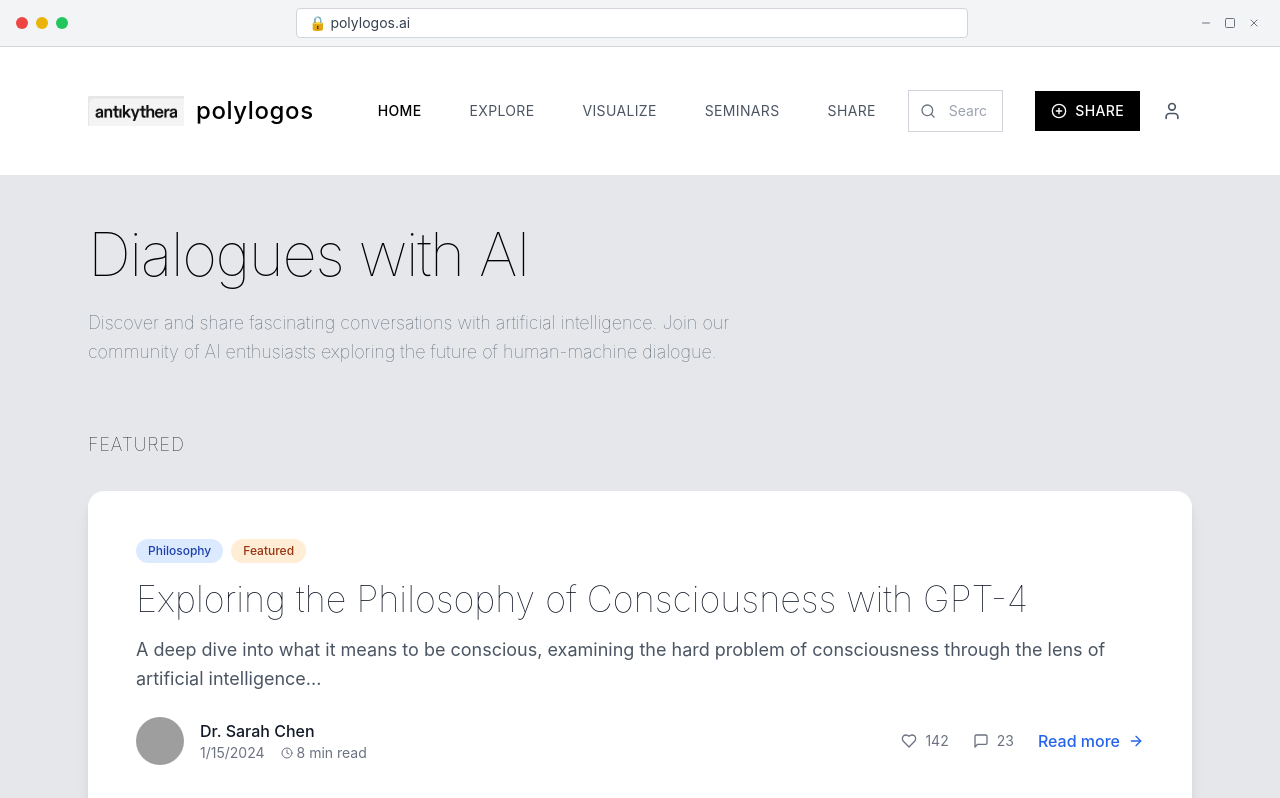
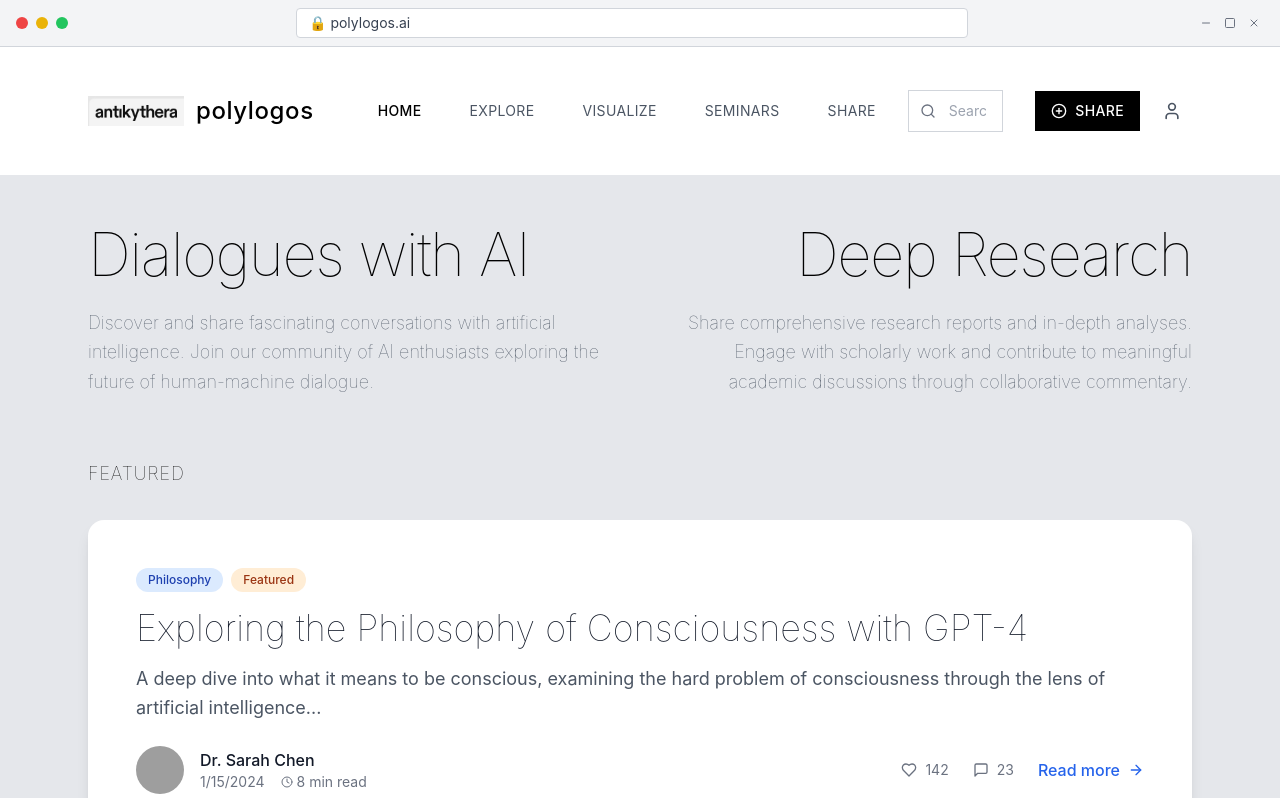
Before and after one commit to benjaminbratton/ai-chat-chronicles, a React (Vite) app: page / in a window 1280 px wide. Shown: the top 798 px of the page. Built offline with nearby package versions, Linux system fonts and the light colour scheme; grey boxes are pictures that could not be loaded.

Commit message:
Add Deep Research section
Added a "Deep Research" section to the right side of the main page, mirroring the "Dialogues with AI" section, allowing users to share and comment on research reports.

```diff
--- a/src/pages/Index.tsx
+++ b/src/pages/Index.tsx
@@ -91,15 +91,29 @@ const Index = () => {
       <Header />
 
       <main className="max-w-6xl mx-auto px-6 py-12">
-        {/* Hero Section */}
-        <div className="mb-16">
+        {/* Hero Section - Two Column Layout */}
+        <div className="mb-16 grid md:grid-cols-2 gap-16">
+          {/* Left Column - Dialogues with AI */}
+          <div>
             <h1 className="text-4xl md:text-6xl font-thin text-black mb-6 tracking-tight">
               Dialogues with AI
             </h1>
-          <p className="text-lg text-gray-600 max-w-2xl leading-relaxed font-thin">
+            <p className="text-lg text-gray-600 leading-relaxed font-thin">
               Discover and share fascinating conversations with artificial intelligence.
               Join our community of AI enthusiasts exploring the future of human-machine dialogue.
             </p>
+          </div>
+
+          {/* Right Column - Deep Research */}
+          <div className="text-right">
+            <h1 className="text-4xl md:text-6xl font-thin text-black mb-6 tracking-tight">
+              Deep Research
+            </h1>
+            <p className="text-lg text-gray-600 leading-relaxed font-thin">
+              Share comprehensive research reports and in-depth analyses.
+              Engage with scholarly work and contribute to meaningful academic discussions through collaborative commentary.
+            </p>
+          </div>
         </div>
 
         {/* Featured Conversation */}
```
Lines whose indentation alone changed are shown as unchanged.
